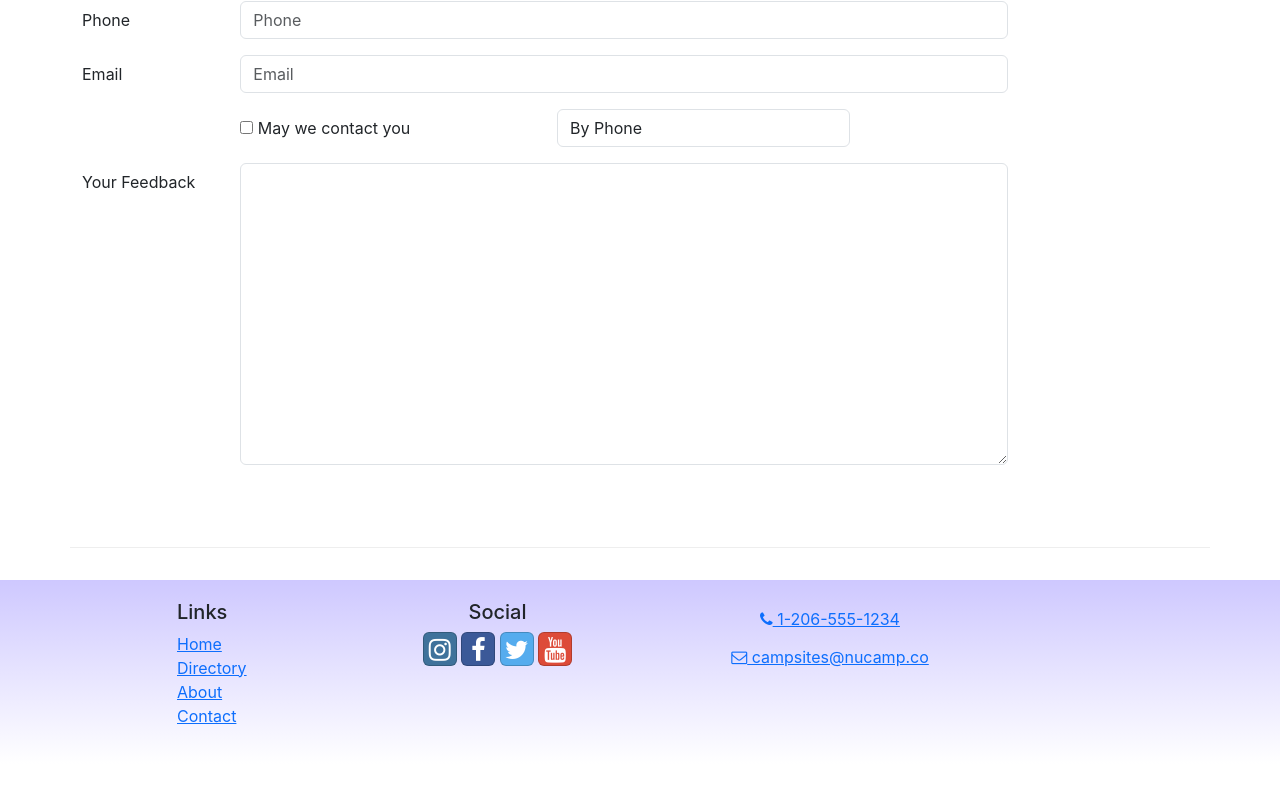
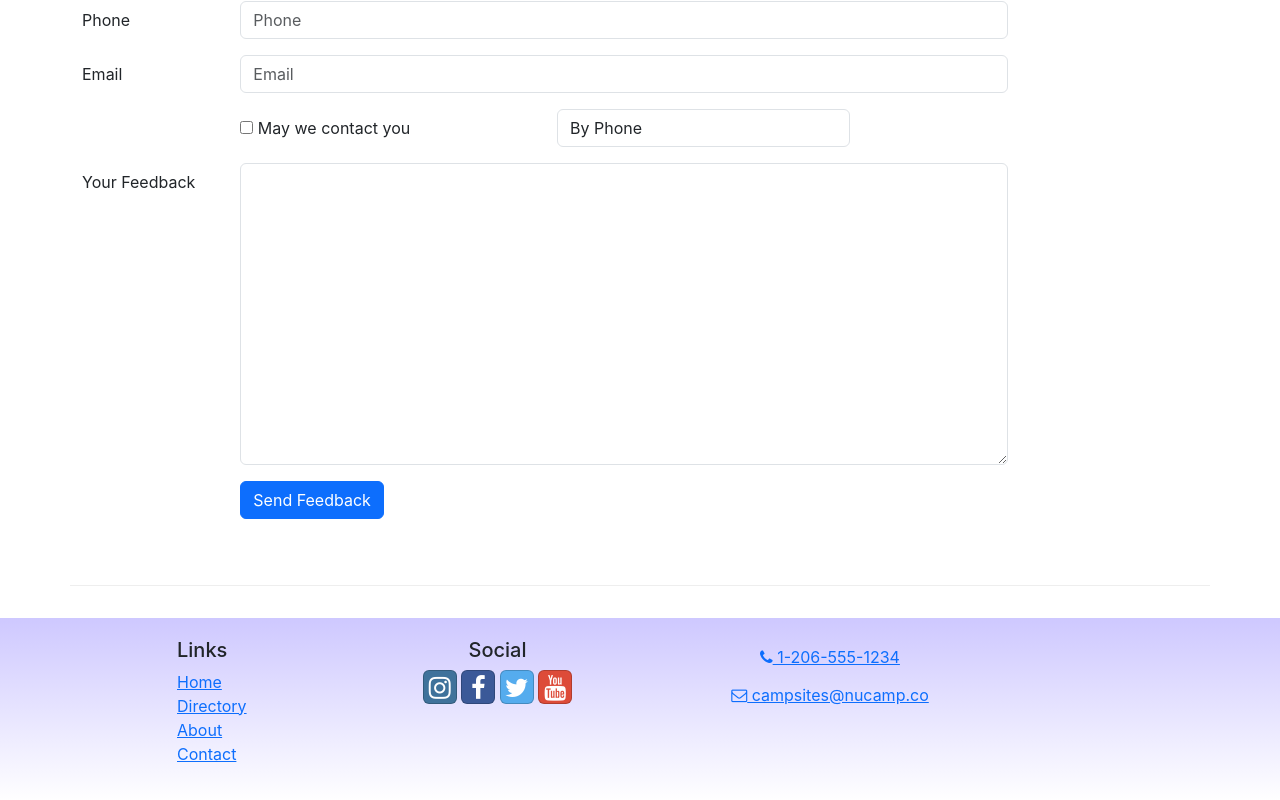
Before and after one commit to UlisesAQT/React-Nucampsite, a React (Create React App) app: page /contact in a window 1280 px wide. Shown: the part 721-1521 px from the top of the page. Before the commit the page ends 1485 px from the top, so only its background shows below. Built offline with nearby package versions, Linux system fonts and the light colour scheme.

Commit message:
added a button that intakes the values and resets the form once its submitted, tested and working

```diff
--- a/src/components/ContactForm.js
+++ b/src/components/ContactForm.js
@@ -2,6 +2,13 @@ import {Button, Label, Col, FormGroup} from 'reactstrap';
 import {Formik, Field, Form} from 'formik';
 
 const ContactForm = () => {
+    const handleSubmit = (values, {resetForm} ) =>{
+        console.log('form Values:', values);
+        console.log('in JSON format:', JSON.stringify(values));
+        resetForm();
+    }
+
+
     return(
         <Formik
             initialValues={{
@@ -13,6 +20,7 @@ const ContactForm = () => {
                 contactType: 'By Phone',
                 feedback: ''
             }}
+            onSubmit={handleSubmit}
             >
             <Form>
                 <FormGroup row>
@@ -113,7 +121,11 @@ const ContactForm = () => {
                 </FormGroup>
 
                 <FormGroup row>
-
+                    <Col md={{ size:10, offset: 2}}>
+                    <Button type='submit' color='primary'>
+                        Send Feedback
+                    </Button>
+                    </Col>
 
                 </FormGroup>
             </Form>
```
